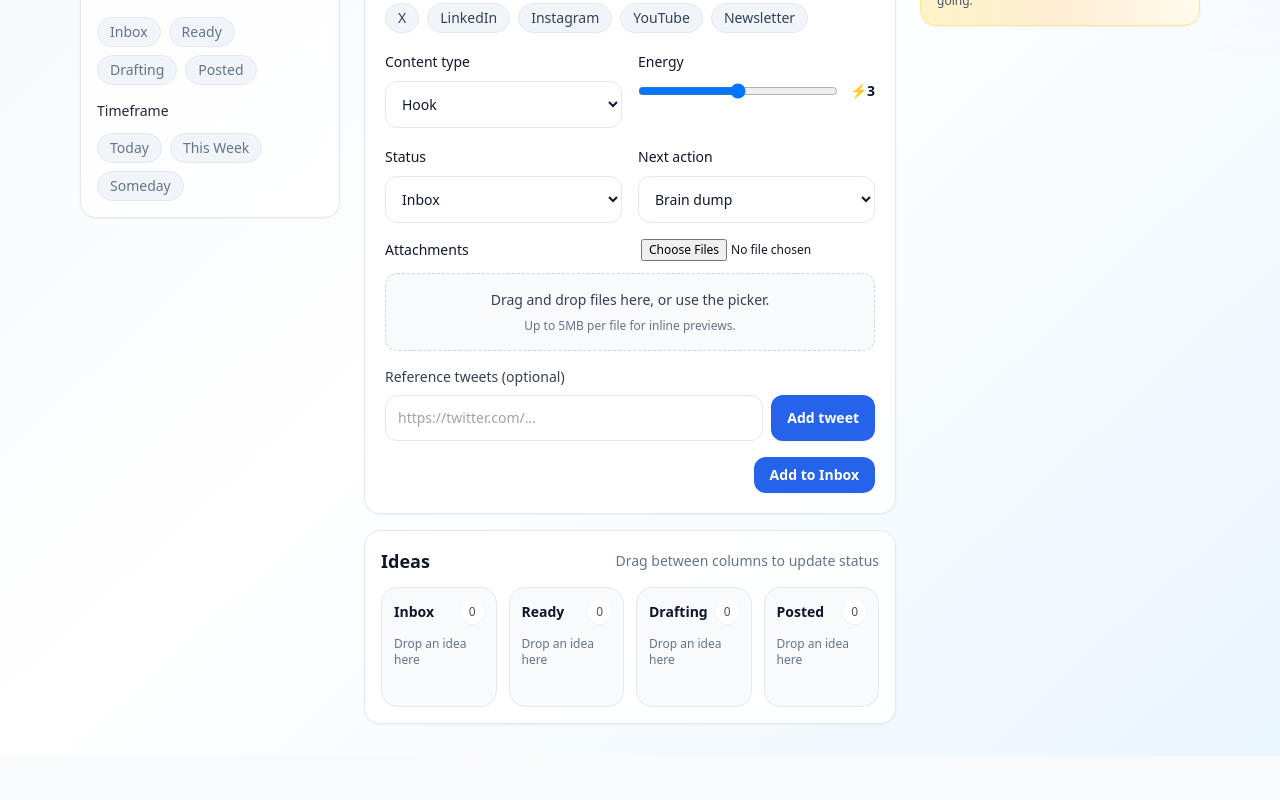
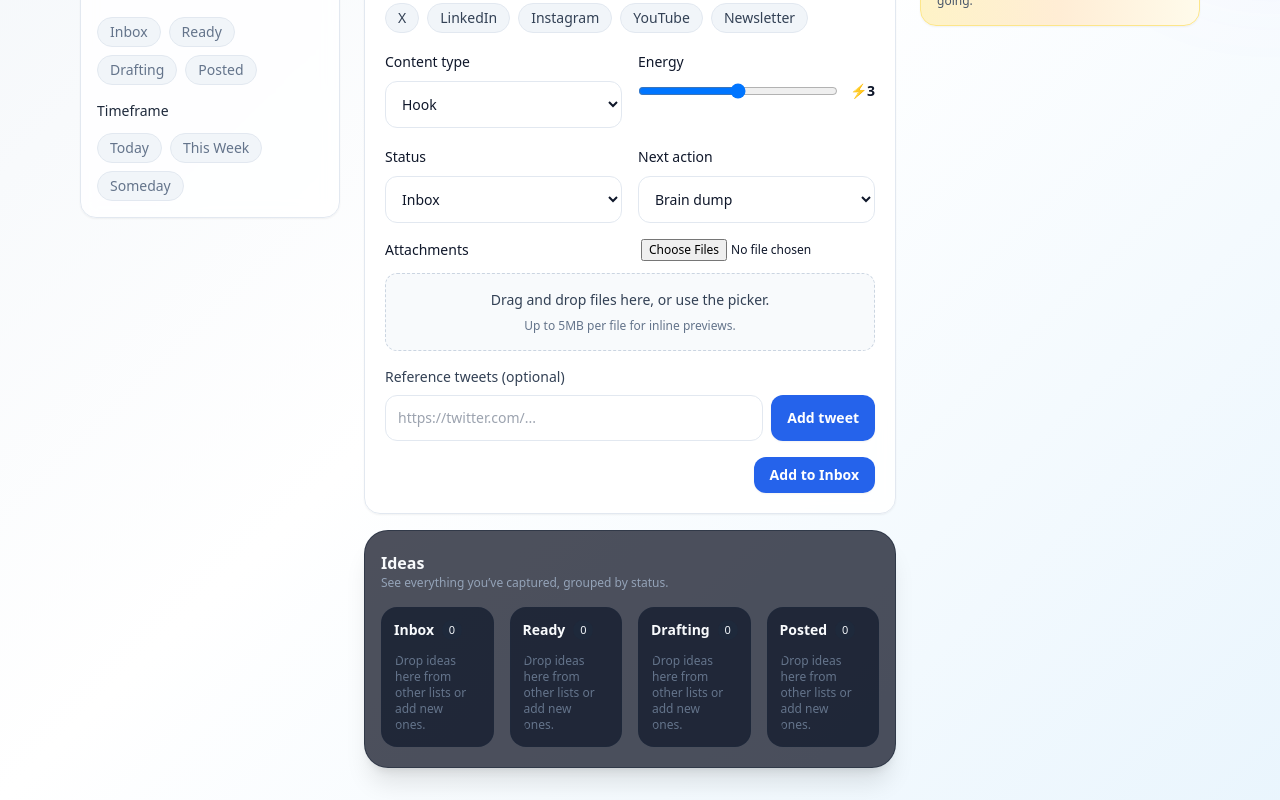
Before and after one commit to Solmidey/Creator_Brain_Box, a Next.js app: page / in a window 1280 px wide. Shown: the part 438-1238 px from the top of the page. Before the commit the page ends 1194 px from the top, so only its background shows below. Built offline with nearby package versions, Linux system fonts and the light colour scheme.

Commit message:
Refactor ideas board layout

```diff
--- a/app/page.tsx
+++ b/app/page.tsx
@@ -2,9 +2,8 @@
 
 import Image from "next/image";
 import Link from "next/link";
-import { useEffect, useMemo, useState } from "react";
+import { useEffect, useMemo, useState, type DragEvent } from "react";
 import HeroHeader from "./components/HeroHeader";
-import { TiltCard } from "./components/TiltCard";
 import { ContentHelperModal, type ContentHelperModalProps } from "./components/ContentHelperModal";
 import { useSavedIdeas } from "./hooks/useSavedIdeas";
 import type {
@@ -48,14 +47,6 @@ const NEXT_ACTION_LABELS: Record<NextAction, string> = {
   outline: "Outline",
   publish: "Publish",
 };
-
-function formatDate(dateString: string) {
-  const date = new Date(dateString);
-  return date.toLocaleDateString(undefined, {
-    month: "short",
-    day: "numeric",
-  });
-}
 
 function getISODate(date: Date) {
   return date.toISOString().slice(0, 10);
@@ -254,61 +245,6 @@ function FilterPanel({
         </div>
       </div>
     </div>
-  );
-}
-
-function AttachmentStrip({
-  attachments,
-  onOpen,
-}: {
-  attachments: Attachment[];
-  onOpen: () => void;
-}) {
-  const preview = attachments.slice(0, 3);
-  const remaining = attachments.length - preview.length;
-
-  return (
-      <button
-        type="button"
-        onClick={onOpen}
-        className="mt-3 flex items-center gap-2 rounded-lg border border-slate-200 bg-slate-50 px-2 py-1 text-xs text-slate-700 shadow-sm transition hover:border-blue-200 hover:bg-blue-50 dark:border-slate-700 dark:bg-slate-900/80 dark:text-slate-200"
-      >
-      {preview.map((attachment) => (
-          <div
-            key={attachment.id}
-            className="flex items-center gap-1 rounded-md bg-white px-2 py-1 shadow-inner dark:bg-slate-800/70"
-          >
-          {attachment.type === "image" && attachment.dataUrl ? (
-            <Image
-              src={attachment.dataUrl}
-              alt={attachment.name}
-              width={40}
-              height={40}
-              unoptimized
-              className="h-10 w-10 rounded object-cover"
-            />
-          ) : (
-            <span className="text-[11px] font-semibold text-slate-600 dark:text-slate-300">
-              {attachment.type === "document"
-                ? "DOC"
-                : attachment.type === "video"
-                  ? "VID"
-                  : attachment.type === "audio"
-                    ? "AUD"
-                    : "FILE"}
-            </span>
-          )}
-          <span className="text-[11px] text-slate-600 dark:text-slate-300 truncate max-w-[80px]">
-            {attachment.name}
-          </span>
-        </div>
-      ))}
-        {remaining > 0 && (
-          <span className="rounded-full bg-white px-2 py-1 text-[11px] font-semibold text-slate-700 shadow-inner dark:bg-slate-800/70 dark:text-slate-200">
-            +{remaining}
-          </span>
-        )}
-      </button>
   );
 }
 
@@ -717,61 +653,44 @@ function IdeaCard({ idea, onAskHelper }: { idea: Idea; onAskHelper: (idea: Idea)
   const [showAttachments, setShowAttachments] = useState(false);
 
   return (
-    <TiltCard
+    <div
       draggable
       onDragStart={(e) => {
         e.dataTransfer.setData("text/plain", idea.id);
         e.dataTransfer.effectAllowed = "move";
       }}
-      className="border border-slate-200/80 bg-white/90 p-3 shadow-sm hover:border-blue-200 dark:border-slate-800 dark:bg-slate-900/80"
+      className="group rounded-xl border border-slate-800 bg-slate-900/90 px-3 py-2 text-xs text-slate-100 shadow-sm transition-colors hover:border-sky-500/70 hover:bg-slate-900"
     >
-      <div className="flex items-start justify-between gap-2">
-        <p className="text-sm text-slate-900 dark:text-slate-50 mb-3 break-words overflow-hidden flex-1">
-          {idea.text}
-        </p>
+      <p className="line-clamp-3 text-[11px] leading-snug text-slate-200">{idea.text}</p>
+      <div className="mt-2 flex items-center justify-between gap-2">
+        <span className="text-[10px] uppercase tracking-wide text-slate-500">
+          {CONTENT_TYPES.find((c) => c.value === idea.contentType)?.label ?? idea.contentType} • {idea.platforms.join(", ")}
+        </span>
         <button
           type="button"
           onClick={() => onAskHelper(idea)}
-          className="rounded-full bg-blue-50 px-2 py-1 text-[11px] font-semibold text-blue-700 hover:bg-blue-100 dark:bg-blue-500/10 dark:text-blue-100 dark:hover:bg-blue-500/20"
+          className="rounded-full bg-sky-500 px-2 py-1 text-[10px] font-semibold text-white shadow-sm hover:bg-sky-400"
         >
-          Ask Helper
+          Ask helper
         </button>
       </div>
-      <div className="flex flex-wrap items-center gap-2 text-xs text-slate-700 dark:text-slate-300">
-        {idea.platforms.map((platform) => (
-          <Badge
-            key={platform}
-            label={platform}
-            colorClasses="bg-slate-100 text-slate-700 dark:text-slate-200"
-          />
-        ))}
-        <Badge
-          label={CONTENT_TYPES.find((c) => c.value === idea.contentType)?.label ?? idea.contentType}
-          colorClasses="bg-amber-100 text-amber-700"
-        />
-        <Badge label={`⚡${idea.energy}`} colorClasses="bg-indigo-100 text-indigo-700" />
-        <Badge label={NEXT_ACTION_LABELS[idea.nextAction]} colorClasses={getNextActionColor(idea.nextAction)} />
-      </div>
-      <p className="mt-2 text-[11px] text-slate-500 dark:text-slate-300">Created {formatDate(idea.createdAt)}</p>
 
+      {(idea.attachments?.length || idea.referenceTweets?.length) && (
+        <div className="mt-2 flex flex-wrap items-center gap-2 text-[11px] text-slate-300">
           {idea.attachments && idea.attachments.length > 0 && (
-        <AttachmentStrip attachments={idea.attachments} onOpen={() => setShowAttachments(true)} />
+            <button
+              type="button"
+              onClick={() => setShowAttachments(true)}
+              className="rounded-full border border-slate-700 px-2 py-1 text-[11px] font-semibold text-slate-200 transition hover:border-sky-500/70 hover:text-sky-100"
+            >
+              {idea.attachments.length} attachment{idea.attachments.length > 1 ? "s" : ""}
+            </button>
           )}
-
           {idea.referenceTweets && idea.referenceTweets.length > 0 && (
-        <div className="mt-2 flex flex-wrap items-center gap-2 text-[11px]">
-          <span className="font-semibold text-slate-800 dark:text-slate-200">References:</span>
-          {idea.referenceTweets.map((link, index) => (
-            <a
-              key={link}
-              href={link}
-              target="_blank"
-              rel="noreferrer"
-              className="inline-flex items-center rounded-full bg-slate-100 px-2 py-1 text-[11px] font-semibold text-blue-700 hover:bg-blue-200"
-            >
-              {`Tweet #${index + 1}`}
-            </a>
-          ))}
+            <span className="rounded-full border border-slate-700 px-2 py-1 text-[11px] font-semibold text-slate-200">
+              {idea.referenceTweets.length} reference{idea.referenceTweets.length > 1 ? "s" : ""}
+            </span>
+          )}
         </div>
       )}
 
@@ -780,60 +699,66 @@ function IdeaCard({ idea, onAskHelper }: { idea: Idea; onAskHelper: (idea: Idea)
         attachments={idea.attachments ?? []}
         onClose={() => setShowAttachments(false)}
       />
-    </TiltCard>
+    </div>
   );
 }
 
-function IdeaColumn({
-  status,
+function StatusColumn({
+  title,
+  count,
   ideas,
   onDrop,
   onAskHelper,
 }: {
-  status: IdeaStatus;
+  title: IdeaStatus;
+  count: number;
   ideas: Idea[];
   onDrop: (id: string, status: IdeaStatus) => void;
   onAskHelper: (idea: Idea) => void;
 }) {
   const [isOver, setIsOver] = useState(false);
 
+  const handleDrop = (event: DragEvent<HTMLDivElement>) => {
+    event.preventDefault();
+    const id = event.dataTransfer.getData("text/plain");
+    if (id) {
+      onDrop(id, title);
+    }
+    setIsOver(false);
+  };
+
   return (
+    <div className="flex flex-col rounded-2xl border border-slate-800/70 bg-slate-900/70 px-3 py-3">
+      <div className="mb-2 flex items-center justify-between gap-2">
+        <div className="flex items-center gap-2">
+          <span className="text-sm font-semibold text-slate-50">{title}</span>
+          <span className="flex h-5 w-5 items-center justify-center rounded-full bg-slate-800 text-[11px] font-medium text-slate-100">
+            {count}
+          </span>
+        </div>
+      </div>
       <div
-      onDragOver={(e) => {
-        e.preventDefault();
+        className={`mt-1 max-h-64 space-y-2 overflow-y-auto rounded-xl pr-1 transition-colors ${
+          isOver ? "border border-sky-500/70 bg-slate-900" : "border border-transparent"
+        }`}
+        onDragOver={(event) => {
+          event.preventDefault();
           setIsOver(true);
         }}
         onDragLeave={() => setIsOver(false)}
-      onDrop={(e) => {
-        e.preventDefault();
-        const id = e.dataTransfer.getData("text/plain");
-        if (id) {
-          onDrop(id, status);
-        }
-        setIsOver(false);
-      }}
-      className={`flex min-h-[120px] flex-col gap-3 rounded-2xl border p-3 transition ${
-        isOver
-          ? "border-blue-400 bg-blue-50/40 dark:border-blue-400 dark:bg-blue-500/10"
-          : "border-slate-200 bg-slate-50 dark:border-slate-800 dark:bg-slate-900/60"
-      }`}
+        onDrop={handleDrop}
       >
-      <div className="flex items-center justify-between">
-        <p className="text-sm font-semibold text-slate-900 dark:text-slate-50">{status}</p>
-        <span className="rounded-full bg-white px-2 py-1 text-xs text-slate-600 dark:text-slate-300 shadow-sm">
-          {ideas.length}
-        </span>
-      </div>
         {ideas.length === 0 ? (
-        <p className="text-xs text-slate-500 dark:text-slate-300">Drop an idea here</p>
+          <p className="text-xs text-slate-500">Drop ideas here from other lists or add new ones.</p>
         ) : (
           ideas.map((idea) => <IdeaCard key={idea.id} idea={idea} onAskHelper={onAskHelper} />)
         )}
       </div>
+    </div>
   );
 }
 
-function IdeaBoard({
+function IdeasBoard({
   ideas,
   onMoveIdea,
   onAskHelper,
@@ -842,18 +767,55 @@ function IdeaBoard({
   onMoveIdea: (id: string, status: IdeaStatus) => void;
   onAskHelper: (idea: Idea) => void;
 }) {
+  const { inboxIdeas, readyIdeas, draftingIdeas, postedIdeas } = useMemo(() => {
+    return {
+      inboxIdeas: ideas.filter((idea) => idea.status === "Inbox"),
+      readyIdeas: ideas.filter((idea) => idea.status === "Ready"),
+      draftingIdeas: ideas.filter((idea) => idea.status === "Drafting"),
+      postedIdeas: ideas.filter((idea) => idea.status === "Posted"),
+    };
+  }, [ideas]);
+
   return (
-    <div className="grid grid-cols-1 gap-3 md:grid-cols-4">
-      {STATUS_COLUMNS.map((status) => (
-        <IdeaColumn
-          key={status}
-          status={status}
-          ideas={ideas.filter((idea) => idea.status === status)}
+    <section className="mt-2 rounded-3xl border border-slate-800/60 bg-slate-950/70 px-4 py-5 shadow-xl dark:bg-slate-950/80">
+      <div className="mb-4 flex items-center justify-between gap-3">
+        <div>
+          <h2 className="text-base font-semibold text-slate-50">Ideas</h2>
+          <p className="text-xs text-slate-400">See everything you’ve captured, grouped by status.</p>
+        </div>
+      </div>
+
+      <div className="grid gap-4 md:grid-cols-2 xl:grid-cols-4">
+        <StatusColumn
+          title="Inbox"
+          count={inboxIdeas.length}
+          ideas={inboxIdeas}
           onDrop={onMoveIdea}
           onAskHelper={onAskHelper}
         />
-      ))}
+        <StatusColumn
+          title="Ready"
+          count={readyIdeas.length}
+          ideas={readyIdeas}
+          onDrop={onMoveIdea}
+          onAskHelper={onAskHelper}
+        />
+        <StatusColumn
+          title="Drafting"
+          count={draftingIdeas.length}
+          ideas={draftingIdeas}
+          onDrop={onMoveIdea}
+          onAskHelper={onAskHelper}
+        />
+        <StatusColumn
+          title="Posted"
+          count={postedIdeas.length}
+          ideas={postedIdeas}
+          onDrop={onMoveIdea}
+          onAskHelper={onAskHelper}
+        />
       </div>
+    </section>
   );
 }
 
@@ -1090,13 +1052,7 @@ export default function HomePage() {
               )}
             </div>
 
-            <div className="rounded-2xl border border-slate-200 bg-white/90 p-4 shadow-sm backdrop-blur dark:border-slate-800 dark:bg-slate-900/80">
-              <div className="mb-3 flex items-center justify-between">
-                <h3 className="text-lg font-semibold text-slate-900 dark:text-slate-50">Ideas</h3>
-                <p className="text-sm text-slate-500 dark:text-slate-300">Drag between columns to update status</p>
-              </div>
-              <IdeaBoard ideas={filteredIdeas} onMoveIdea={moveIdea} onAskHelper={openHelper} />
-            </div>
+            <IdeasBoard ideas={filteredIdeas} onMoveIdea={moveIdea} onAskHelper={openHelper} />
           </div>
 
           <div className="hidden space-y-4 md:block">
```
Lines whose indentation alone changed are shown as unchanged.
